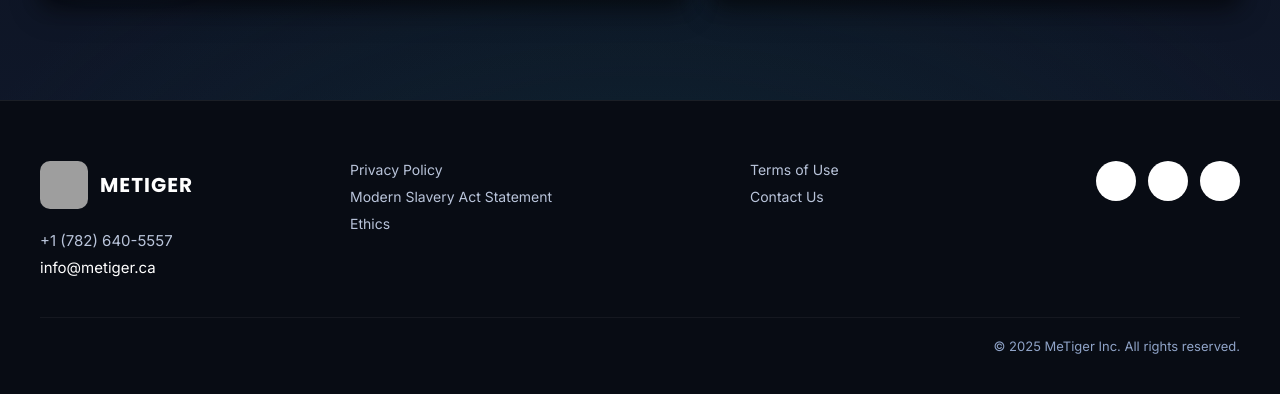
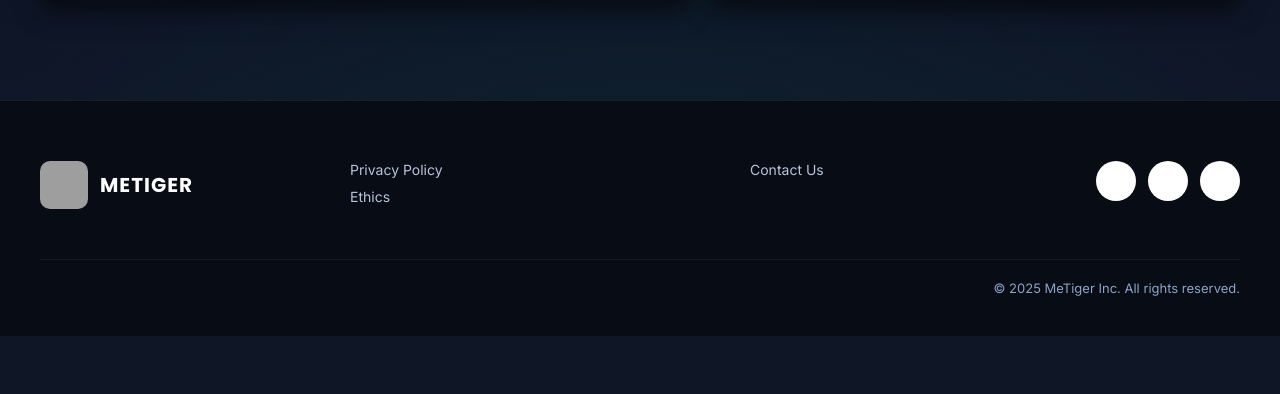
Before and after one commit to alimazloum2/MeTiger.ca, a Flask app: page / in a window 1280 px wide. Shown: the part 4674-5068 px from the top of the page. After the commit the page ends 5010 px from the top, so only its background shows below. Run offline with Flask 3, Linux system fonts and the light colour scheme; some libraries are stand-ins or nearby versions; grey boxes are pictures that could not be loaded.

Commit message:
refactor(footer): remove outdated contact information and links; update social media icons for consistency

```diff
--- a/templates/index.html
+++ b/templates/index.html
@@ -754,17 +754,12 @@
                     <img src="{{ url_for('static', filename='images/metiger_logo.png') }}" alt="MeTiger logo" />
                     <span>METIGER</span>
                 </div>
-                <div class="footer-contact">
-                    <div>+1 (782) 640-5557</div>
-                    <a href="mailto:info@metiger.ca">info@metiger.ca</a>
-                </div>
             </div>
 
             <!-- Links Column 1 -->
             <div class="footer-col">
                 <ul class="footer-links">
                     <li><a href="#">Privacy Policy</a></li>
-                    <li><a href="#">Modern Slavery Act Statement</a></li>
                     <li><a href="#">Ethics</a></li>
                 </ul>
             </div>
@@ -772,7 +767,6 @@
             <!-- Links Column 2 -->
             <div class="footer-col">
                 <ul class="footer-links">
-                    <li><a href="#">Terms of Use</a></li>
                     <li><a href="#contact">Contact Us</a></li>
                 </ul>
             </div>
@@ -783,11 +777,11 @@
                     <a href="https://www.linkedin.com/company/metiger" aria-label="LinkedIn" target="_blank" rel="noopener noreferrer">
                         <svg width="20" height="20" viewBox="0 0 24 24" fill="none" stroke="currentColor" stroke-width="0" fill="currentColor"><path d="M19 0h-14c-2.761 0-5 2.239-5 5v14c0 2.761 2.239 5 5 5h14c2.762 0 5-2.239 5-5v-14c0-2.761-2.238-5-5-5zm-11 19h-3v-11h3v11zm-1.5-12.268c-.966 0-1.75-.79-1.75-1.764s.784-1.764 1.75-1.764 1.75.79 1.75 1.764-.783 1.764-1.75 1.764zm13.5 12.268h-3v-5.604c0-3.368-4-3.113-4 0v5.604h-3v-11h3v1.765c1.396-2.586 7-2.777 7 2.476v6.759z"/></svg>
                     </a>
-                    <a href="https://twitter.com" aria-label="Twitter" target="_blank" rel="noopener noreferrer">
-                        <svg width="20" height="20" viewBox="0 0 24 24" fill="none" stroke="currentColor" stroke-width="0" fill="currentColor"><path d="M24 4.557c-.883.392-1.832.656-2.828.775 1.017-.609 1.798-1.574 2.165-2.724-.951.574-2.005.978-3.127 1.195-.897-.957-2.178-1.555-3.594-1.555-3.179 0-5.515 2.966-4.797 6.045-4.091-.205-7.719-2.165-10.148-5.144-1.29 2.213-.669 5.108 1.523 6.574-.806-.026-1.566-.247-2.229-.616-.054 2.281 1.581 4.415 3.949 4.89-.693.188-1.452.232-2.224.084.626 1.956 2.444 3.379 4.6 3.419-2.07 1.623-4.678 2.348-7.29 2.04 2.179 1.397 4.768 2.212 7.548 2.212 9.142 0 14.307-7.721 13.995-14.646.962-.695 1.797-1.562 2.457-2.549z"/></svg>
+                    <a href="https://twitter.com" aria-label="X (Twitter)" target="_blank" rel="noopener noreferrer">
+                        <svg width="18" height="18" viewBox="0 0 24 24" fill="none" stroke="currentColor" stroke-width="0" fill="currentColor"><path d="M18.244 2.25h3.308l-7.227 8.26 8.502 11.24H16.17l-5.214-6.817L4.99 21.75H1.68l7.73-8.835L1.254 2.25H8.08l4.713 6.231zm-1.161 17.52h1.833L7.084 4.126H5.117z"/></svg>
                     </a>
                     <a href="https://youtube.com" aria-label="YouTube" target="_blank" rel="noopener noreferrer">
-                        <svg width="20" height="20" viewBox="0 0 24 24" fill="none" stroke="currentColor" stroke-width="0" fill="currentColor"><path d="M23.498 6.186a3.016 3.016 0 0 0-2.122-2.136C19.505 3.545 12 3.545 12 3.545s-7.505 0-9.377.505A3.017 3.017 0 0 0 .502 6.186C0 8.07 0 12 0 12s0 3.93.502 5.814a3.016 3.016 0 0 0 2.122 2.136c1.871.505 9.376.505 9.376.505s7.505 0 9.377-.505a3.015 3.015 0 0 0 2.122-2.136C24 15.93 24 12 24 12s0-3.93-.502-5.814zM9.545 15.568V8.432L15.818 12l-6.273 3.568z"/></svg>
+                        <svg width="22" height="22" viewBox="0 0 24 24" fill="none" stroke="currentColor" stroke-width="0" fill="currentColor"><path d="M23.498 6.186a3.016 3.016 0 0 0-2.122-2.136C19.505 3.545 12 3.545 12 3.545s-7.505 0-9.377.505A3.017 3.017 0 0 0 .502 6.186C0 8.07 0 12 0 12s0 3.93.502 5.814a3.016 3.016 0 0 0 2.122 2.136c1.871.505 9.376.505 9.376.505s7.505 0 9.377-.505a3.015 3.015 0 0 0 2.122-2.136C24 15.93 24 12 24 12s0-3.93-.502-5.814zM9.545 15.568V8.432L15.818 12l-6.273 3.568z"/></svg>
                     </a>
                 </div>
             </div>
@@ -956,4 +950,3 @@
     </script>
 </body>
 </html>
-</html>
```
